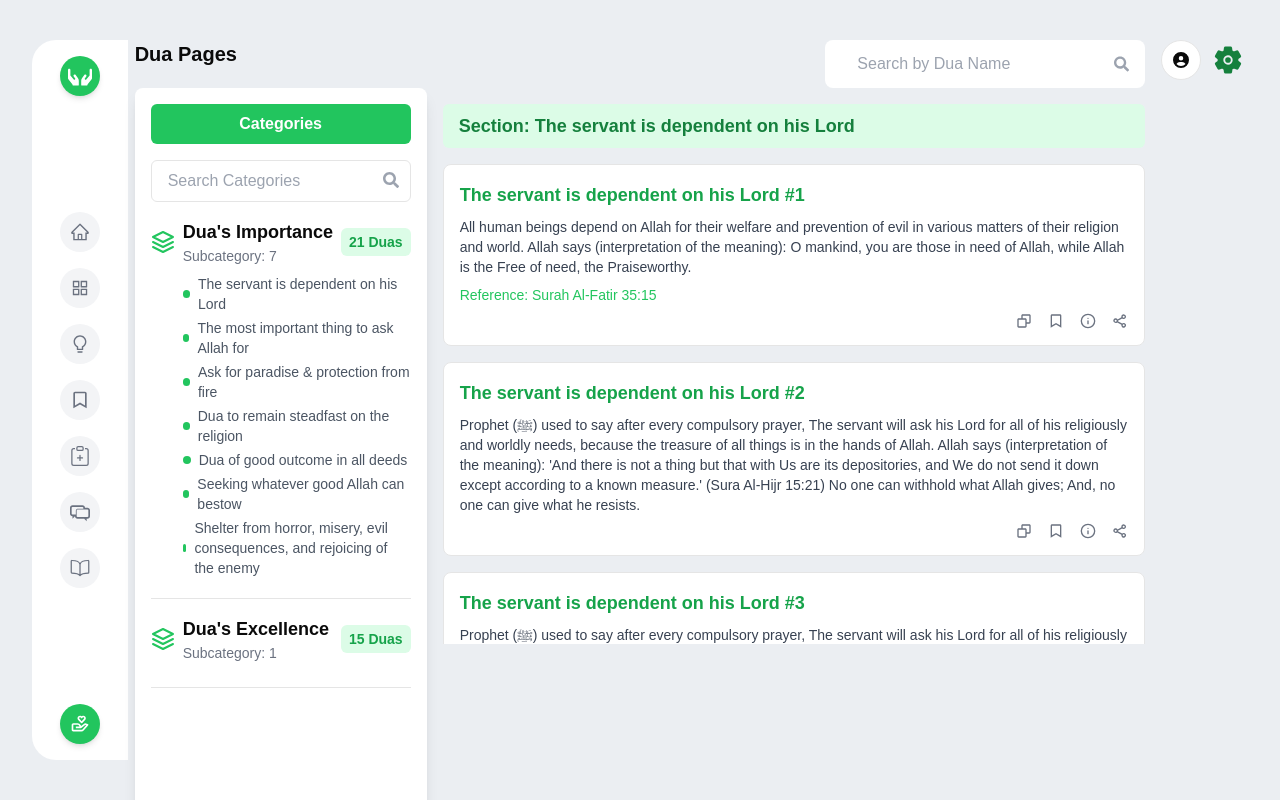
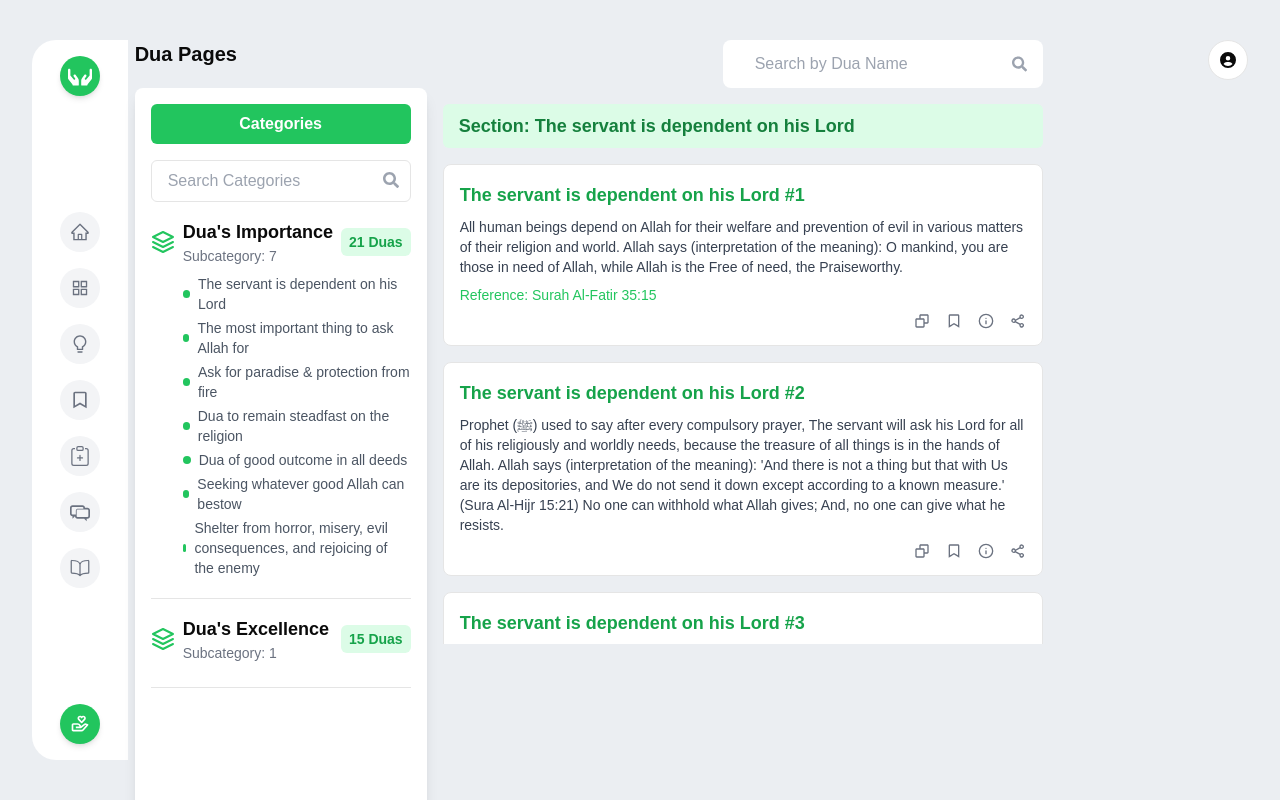
Before and after one commit to masud467/ird-foundation-task-client, a Next.js app: page / in a window 1280 px wide. Built offline with nearby package versions, Linux system fonts and the light colour scheme.

Commit message:
update:add profile dropdown.

```diff
--- a/src/app/page.js
+++ b/src/app/page.js
@@ -15,10 +15,10 @@ export default function Home() {
           <h1 className="text-xl font-semibold pb-5">Dua Pages</h1>
           <Categories></Categories>
         </div>
-        <div className="col-span-7">
+        <div className="col-span-6">
           <Main></Main>
         </div>
-        <div className="col-span-1">
+        <div className="col-span-2">
           <Profile></Profile>
         </div>
       </div>
--- a/src/components/Profile.jsx
+++ b/src/components/Profile.jsx
@@ -1,4 +1,4 @@
-import React from 'react';
+import React from "react";
 import {
   DropdownMenu,
   DropdownMenuContent,
@@ -6,24 +6,25 @@ import {
   DropdownMenuSeparator,
   DropdownMenuTrigger,
 } from "./ui/dropdown-menu";
-import { Button } from './ui/button';
-import { FaCircleUser } from 'react-icons/fa6';
-import { IoSettings } from 'react-icons/io5';
+import { Button } from "./ui/button";
+import { FaCircleUser } from "react-icons/fa6";
+// import { IoSettings } from 'react-icons/io5';
+import { IoMdArrowDropdown } from "react-icons/io";
 
 const Profile = () => {
   return (
     <div>
-      <div className="flex items-center gap-3">
-            <>
       <DropdownMenu>
         <DropdownMenuTrigger asChild>
           <Button
             variant="outline"
             size="icon"
-                    className="overflow-hidden rounded-full"
+            className="overflow-hidden rounded-full ml-auto flex"
           >
             <FaCircleUser className="size-7" />
+
           </Button>
+
         </DropdownMenuTrigger>
         <DropdownMenuContent align="end" className="w-52">
           <DropdownMenuLabel>Support Us</DropdownMenuLabel>
@@ -36,11 +37,9 @@ const Profile = () => {
           <DropdownMenuSeparator />
         </DropdownMenuContent>
       </DropdownMenu>
-              <IoSettings className="text-green-700 text-3xl" />
-            </>
-          </div>
+      {/* <IoSettings className="text-green-700 text-3xl" /> */}
     </div>
   );
-}
+};
 
 export default Profile;
```
Lines whose indentation alone changed are shown as unchanged.
